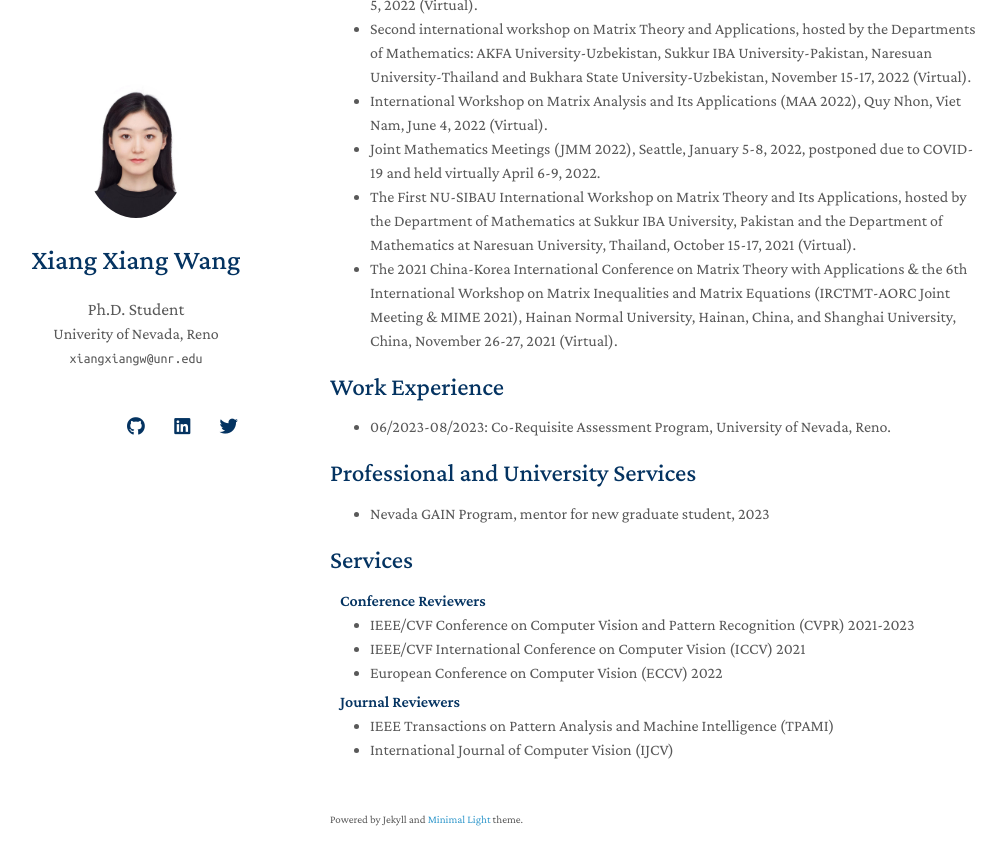
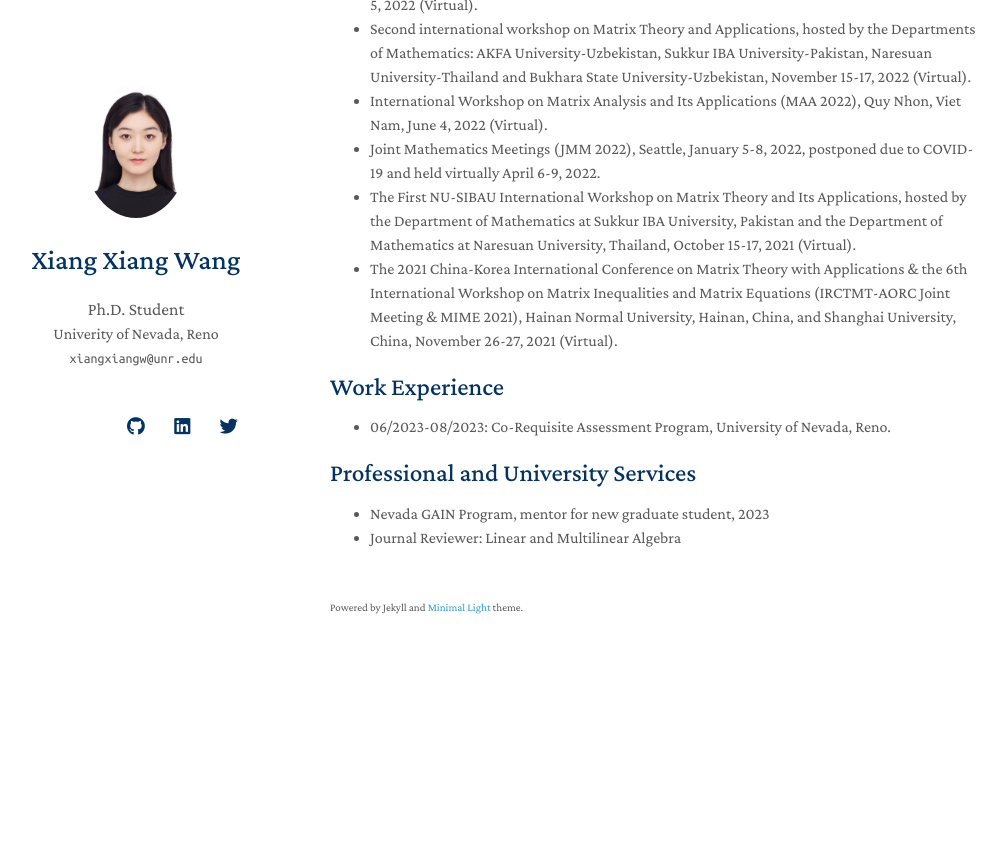
Before and after one commit to yaoyao-liu/minimal-light, a Jekyll site: the page built from index.md, in a window 1280 px wide and 900 px high, scrolled down 2225 px. Shown: the top 865 px of the window, without its empty margins (140-1146 px from the left). Built offline with Jekyll 4.4.1, drawn with Linux system fonts in a browser that asks for light colours; nearby versions of some CDN libraries; a style sheet for code colours, icons or effects is not loaded; our own code applies the rules of GitHub Pages for plain Markdown files; after the commit the page ends 2913 px from its top, so only the background shows below that.

Commit message:
Update index.md

```diff
--- a/index.md
+++ b/index.md
@@ -82,5 +82,4 @@ layout: homepage
 
 ## Professional and University Services
 - Nevada GAIN   Program, mentor for new graduate student, 2023
-
-{% include_relative _includes/services.md %}
+- Journal Reviewer: Linear and Multilinear Algebra
```
